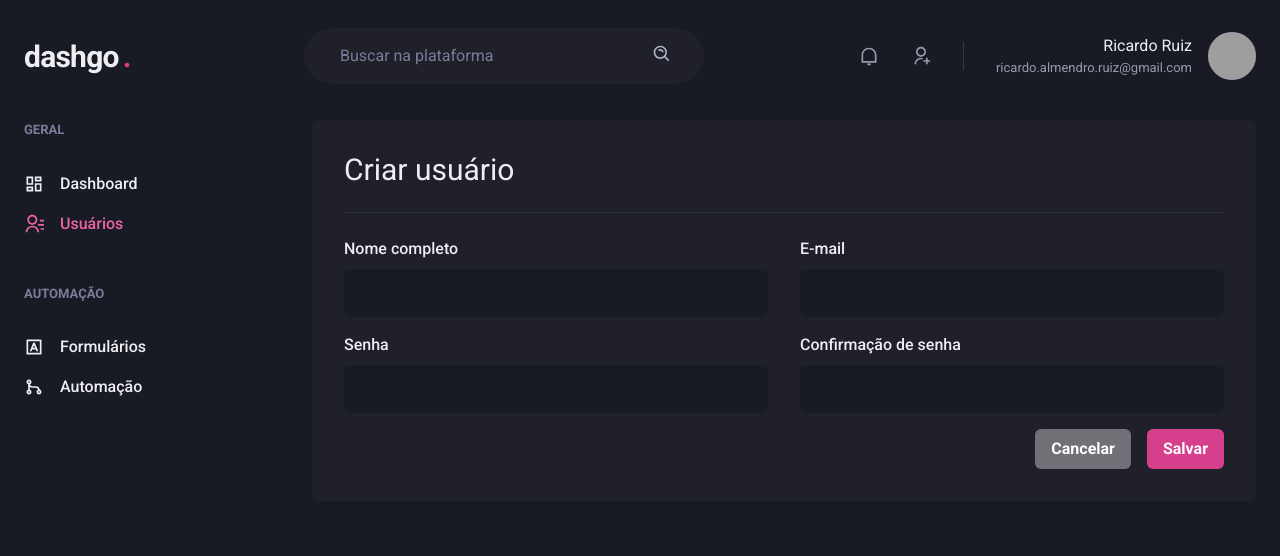
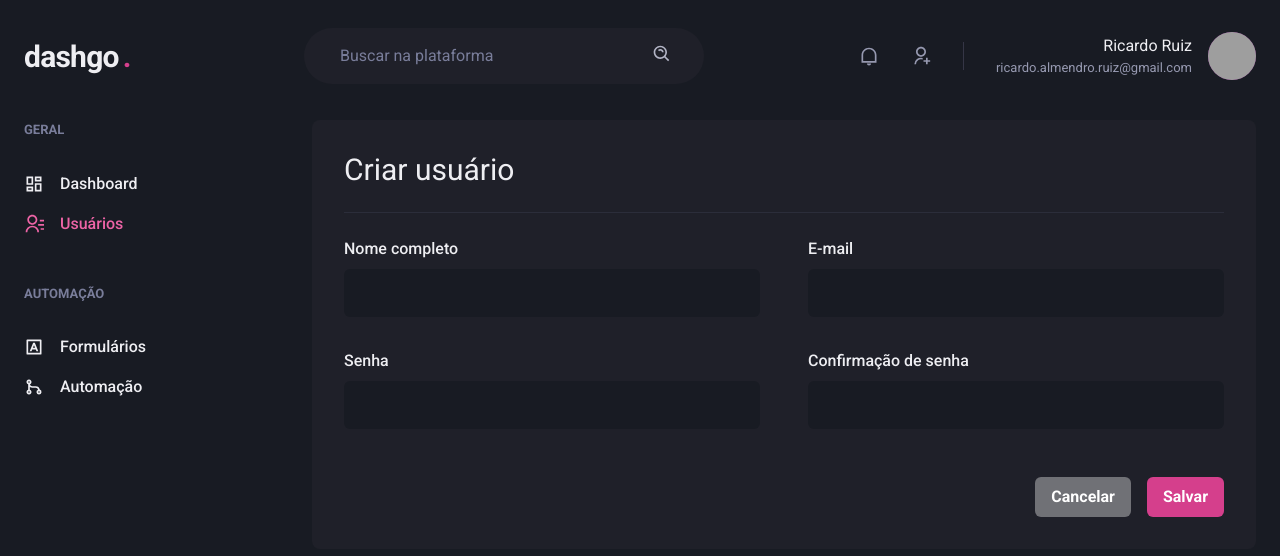
Before and after one commit to ricardoaruiz/ignite-dashgo-rar, a Next.js app: page /users/create in a window 1280 px wide. Shown: the top 556 px of the page. Built offline with nearby package versions, Linux system fonts and the light colour scheme; grey boxes are pictures that could not be loaded.

Commit message:
feat: add validation on create user form

```diff
--- a/src/components/Form/Input.tsx
+++ b/src/components/Form/Input.tsx
@@ -4,7 +4,6 @@ import {
   FormLabel,
   Input as ChakraInput,
   InputProps as ChakraInputProps,
-  Text,
 } from '@chakra-ui/react'
 import { ForwardRefRenderFunction } from 'react'
 import { forwardRef } from 'react'
@@ -31,6 +30,9 @@ const InputBase: ForwardRefRenderFunction<HTMLInputElement, InputProps> = (
         _hover={{
           bgColor: 'gray.900',
         }}
+        _invalid={{
+          borderColor: 'red.600',
+        }}
         ref={ref}
         {...rest}
       />
--- a/src/pages/users/create.tsx
+++ b/src/pages/users/create.tsx
@@ -10,10 +10,50 @@ import {
   SimpleGrid,
   VStack,
 } from '@chakra-ui/react'
+
+import { yupResolver } from '@hookform/resolvers/yup'
+import * as yup from 'yup'
+
 import { Header, Input } from '../../components'
 import { Sidebar } from '../../components/Sidebar/Sidebar'
+import { SubmitHandler, useForm } from 'react-hook-form'
+
+type CreateUserFormData = {
+  name: string
+  email: string
+  password: string
+  passwordConfirmation: string
+}
+
+const createUserFormSchema = yup.object().shape({
+  name: yup.string().required('Campo obrigatório'),
+  email: yup.string().email('E-mail inválido').required('Campo obrigatório'),
+  password: yup
+    .string()
+    .min(4, 'A senha deve ter entre 4 e 8 caracteres')
+    .max(8, 'A senha deve ter entre 4 e 8 caracteres'),
+  passwordConfirmation: yup.string().when('password', {
+    is: (val: string) => (val && val.length > 0 ? true : false),
+    then: yup
+      .string()
+      .oneOf([yup.ref('password')], 'As senhas devem ser iguais'),
+  }),
+})
 
 const CreateUsersPage = () => {
+  const { register, handleSubmit, formState } = useForm({
+    resolver: yupResolver(createUserFormSchema),
+  })
+  const { errors } = formState
+
+  const handleCreateUser: SubmitHandler<CreateUserFormData> = React.useCallback(
+    async (values) => {
+      await new Promise((resolve) => setTimeout(resolve, 2000))
+      console.log('values', values)
+    },
+    []
+  )
+
   return (
     <Box>
       <Header />
@@ -21,34 +61,66 @@ const CreateUsersPage = () => {
       <Flex my="6" mx="auto" px="6" w="100%" maxWidth={1480}>
         <Sidebar />
 
-        <Box flex="1" borderRadius={8} bg="gray.800" p={['6', '8']}>
+        <Box
+          flex="1"
+          borderRadius={8}
+          bg="gray.800"
+          p={['6', '8']}
+          as="form"
+          onSubmit={handleSubmit(handleCreateUser)}
+        >
           <Heading size="lg" fontWeight="normal">
             Criar usuário
           </Heading>
           <Divider my="6" borderColor="gray.700" />
 
-          <VStack spacing="8">
-            <SimpleGrid minChildWidth="240px" spacing={['4', '8']} w="100%">
-              <Input name="name" label="Nome completo" />
-              <Input name="email" label="E-mail" type="email" />
+          <VStack spacing="12">
+            <SimpleGrid minChildWidth="240px" spacing={['8', '12']} w="100%">
+              <Input
+                name="name"
+                label="Nome completo"
+                {...register('name')}
+                error={errors.name}
+              />
+              <Input
+                name="email"
+                label="E-mail"
+                type="email"
+                {...register('email')}
+                error={errors.email}
+              />
             </SimpleGrid>
-            <SimpleGrid minChildWidth="240px" spacing={['4', '8']} w="100%">
-              <Input name="password" label="Senha" type="password" />
+            <SimpleGrid minChildWidth="240px" spacing={['8', '12']} w="100%">
+              <Input
+                name="password"
+                label="Senha"
+                type="password"
+                {...register('password')}
+                error={errors.password}
+              />
               <Input
                 name="passwordConfirmation"
                 label="Confirmação de senha"
                 type="password"
+                {...register('passwordConfirmation')}
+                error={errors.passwordConfirmation}
               />
             </SimpleGrid>
           </VStack>
-          <Flex mt="8" justifyContent="flex-end">
+          <Flex mt="16" justifyContent="flex-end">
             <HStack spacing="4">
               <Link href="/users" passHref>
                 <Button as="a" colorScheme="whiteAlpha">
                   Cancelar
                 </Button>
               </Link>
-              <Button colorScheme="pink">Salvar</Button>
+              <Button
+                colorScheme="pink"
+                type="submit"
+                isLoading={formState.isSubmitting}
+              >
+                Salvar
+              </Button>
             </HStack>
           </Flex>
         </Box>
```
